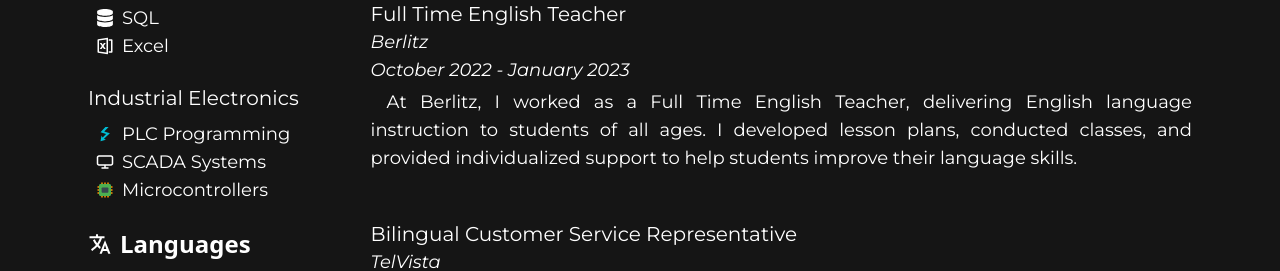
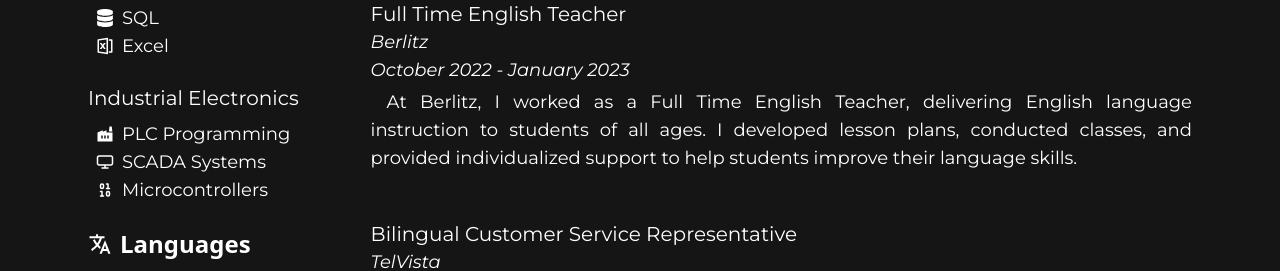
Before and after one commit to javieremanuelhr/resume, a React (Vite) app in the folder resume/: page / in a window 1280 px wide. Shown: the part 948-1219 px from the top of the page. Built offline with nearby package versions, Linux system fonts and the light colour scheme.

Commit message:
some icons change

```diff
--- a/resume/src/sections/skills.jsx
+++ b/resume/src/sections/skills.jsx
@@ -12,6 +12,7 @@
 import { FaDatabase } from "react-icons/fa";
 import { RiFileExcel2Line } from "react-icons/ri";
 import { FaNodeJs } from "react-icons/fa";
+import { MdFactory } from "react-icons/md";
 import Flag from 'react-world-flags'
 
 export default function Skills() {
@@ -83,9 +84,9 @@
                 <div class='pl-2 pt-2 font-montserrat text-lg'>
 
                   <ul>
-                    <li class='flex flex-row items-center'> <FcElectricity /> <div class='pl-2'> PLC Programming </div> </li>
+                    <li class='flex flex-row items-center'> <MdFactory /> <div class='pl-2'> PLC Programming </div> </li>
                     <li class='flex flex-row items-center'> <CgScreen /> <div class='pl-2'> SCADA Systems </div> </li>
-                    <li class='flex flex-row items-center'> <FcElectronics /> <div class='pl-2'> Microcontrollers </div> </li>
+                    <li class='flex flex-row items-center'> <LuBinary /> <div class='pl-2'> Microcontrollers </div> </li>
                   </ul>
 
                 </div>
```
